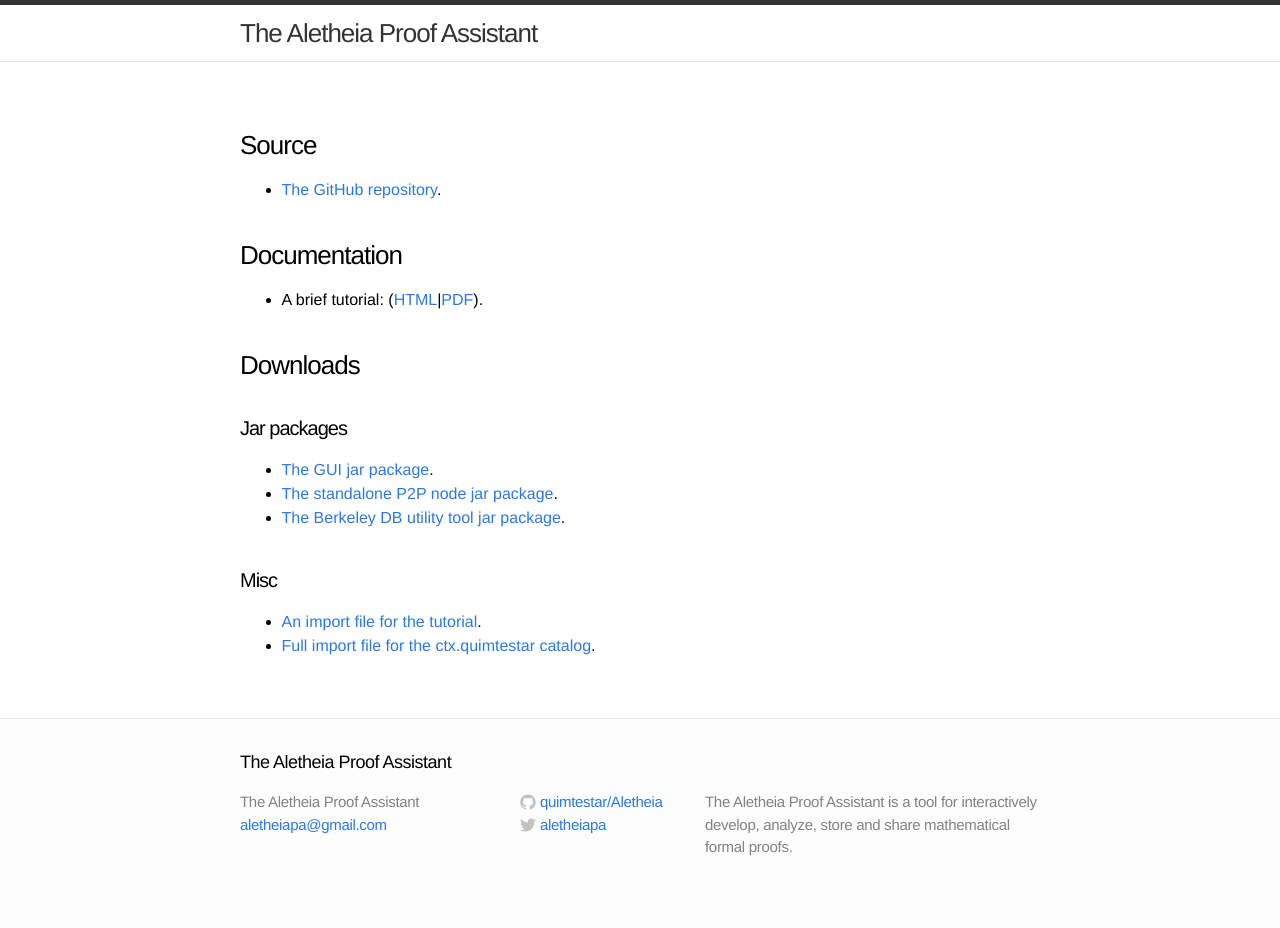
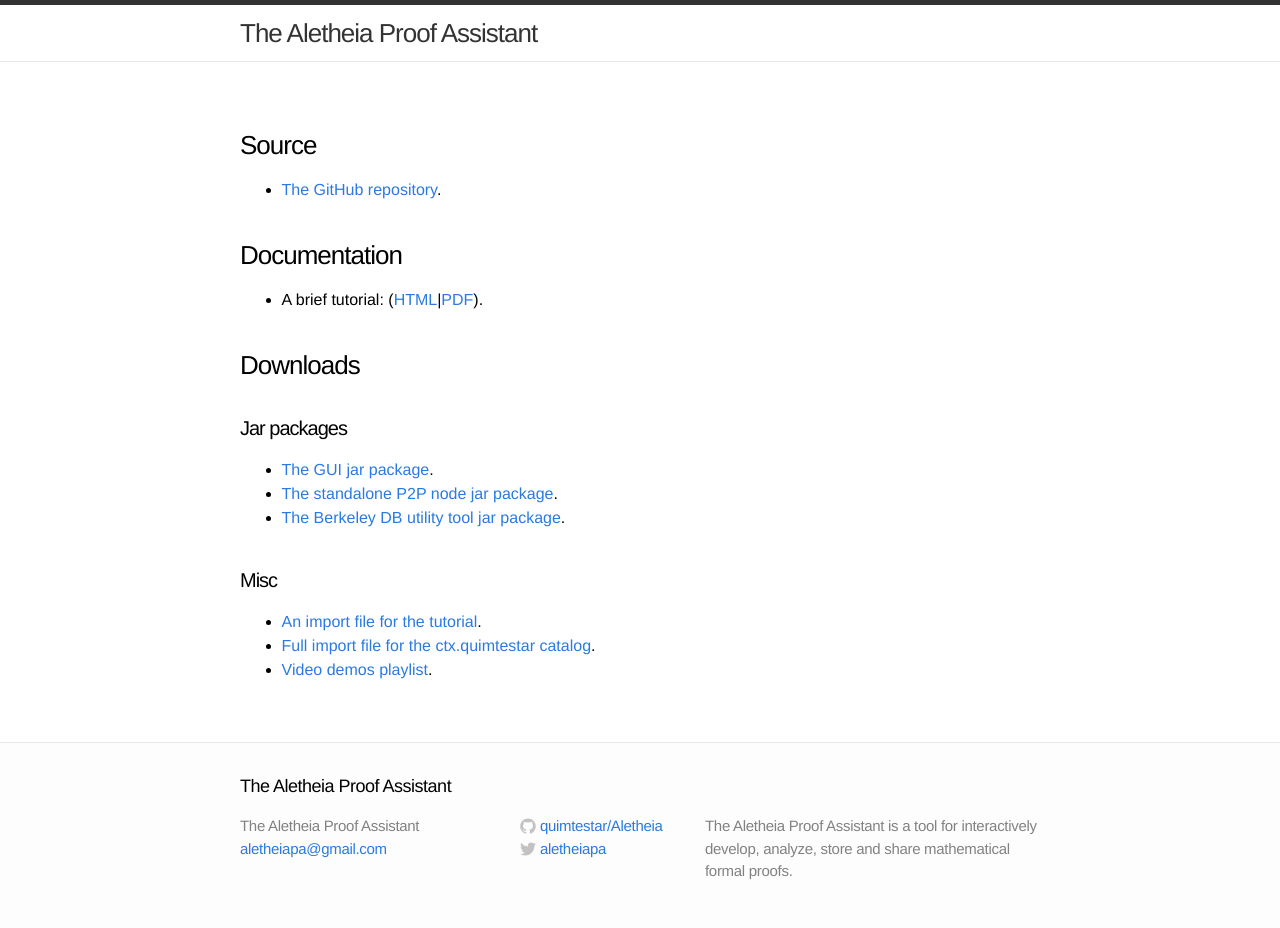
Before and after one commit to quimtestar/Aletheia, a Jekyll site: the page built from main.md, in a window 1280 px wide. Built offline with Jekyll 4.4.1, drawn with Linux system fonts in a browser that asks for light colours; before the commit the page ends 904 px from its top, so only the background shows below that.

Commit message:
Link to the youtube playlist

```diff
--- a/main.md
+++ b/main.md
@@ -20,3 +20,4 @@ permalink: /
 #### Misc
 * [An import file for the tutorial](https://dl.dropboxusercontent.com/u/49511540/Aletheia/tutorial.ale).
 * [Full import file for the ctx.quimtestar catalog](https://dl.dropboxusercontent.com/u/49511540/Aletheia/ctx.quimtestar.ale).
+* [Video demos playlist](https://www.youtube.com/playlist?list=PLYFNMXa8kbndNcC8WUvA5tlvPNshH9Z6P).
```
